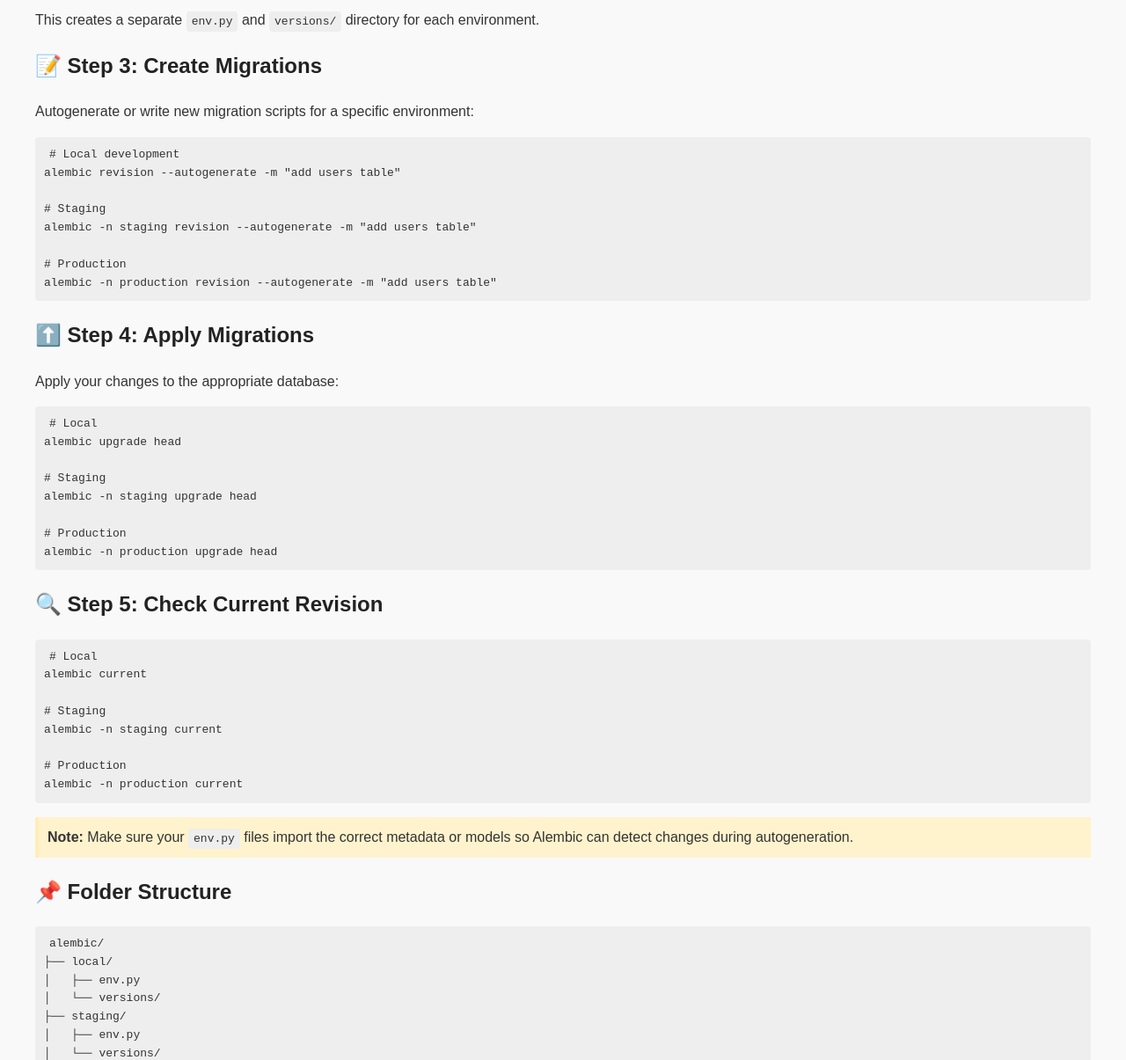
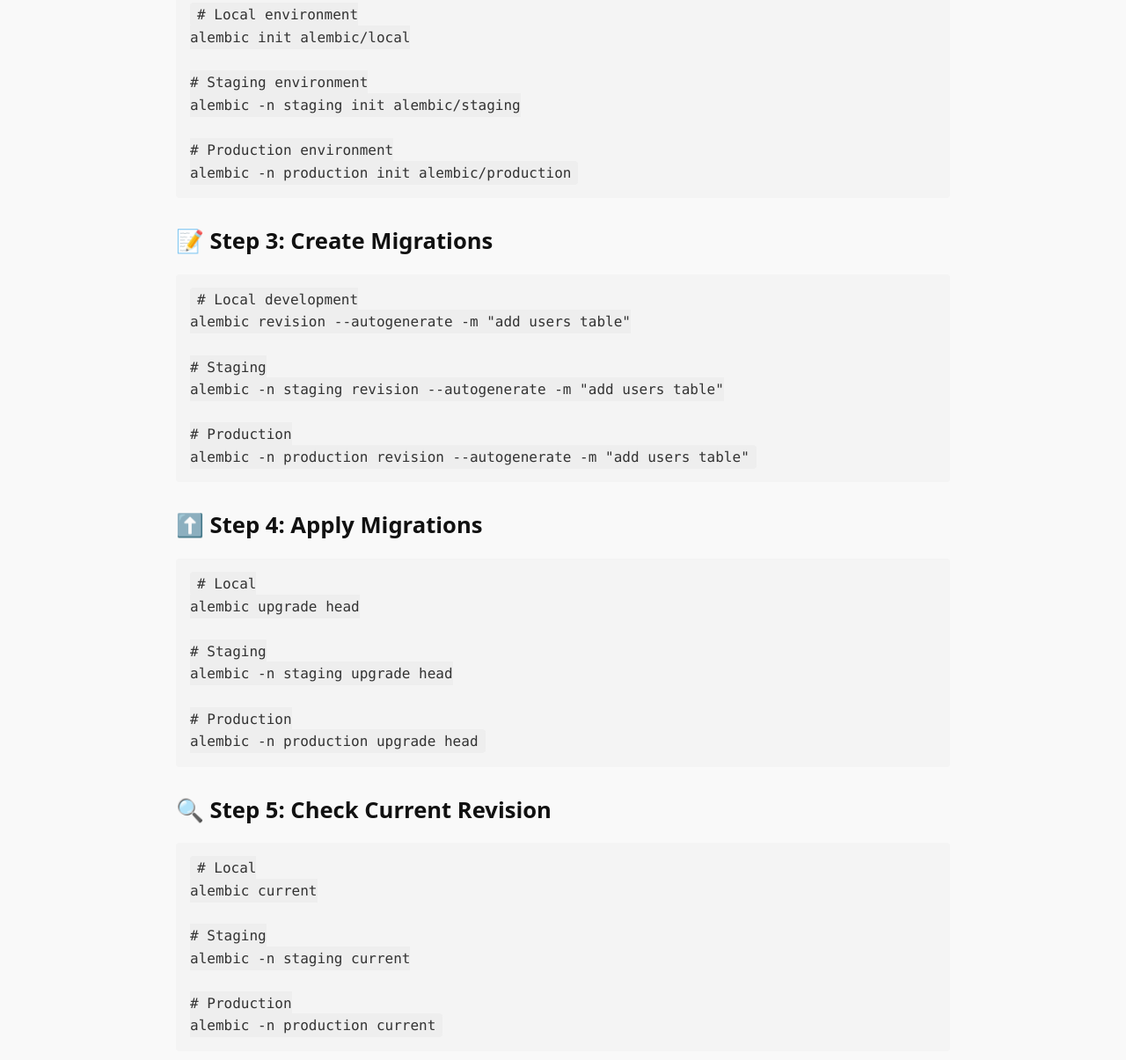
Before and after one commit to al-chris/Managing-Alembic-Migrations-Across-Multiple-Environments, a plain HTML site: page index.html in a window 1280 px wide. Shown: the part 1083-2288 px from the top of the page at 88% size. Drawn offline with Linux system fonts and the light colour scheme.

Commit message:
Update index.html

```diff
--- a/index.html
+++ b/index.html
@@ -3,38 +3,79 @@
 <head>
   <meta charset="UTF-8" />
   <meta name="viewport" content="width=device-width, initial-scale=1.0"/>
-  <title>Managing Alembic Migrations Across Multiple Environments</title>
+  <title>Managing Alembic Migrations</title>
   <style>
     body {
-      font-family: Arial, sans-serif;
-      margin: 40px;
-      line-height: 1.6;
+      font-family: system-ui, -apple-system, BlinkMacSystemFont, "Segoe UI", Roboto, sans-serif;
       background-color: #f9f9f9;
       color: #333;
+      margin: 0;
+      padding: 0;
+      font-size: 16px;
+      line-height: 1.6;
     }
+
+    .container {
+      max-width: 880px;
+      margin: auto;
+      padding: 2rem 1rem;
+    }
+
+    h1, h2, h3 {
+      color: #111;
+      line-height: 1.3;
+      margin-top: 2rem;
+    }
+
+    h1 {
+      font-size: 2.2rem;
+      margin-bottom: 1rem;
+    }
+
+    h2 {
+      font-size: 1.6rem;
+      margin-top: 2rem;
+    }
+
     code, pre {
       background-color: #eee;
-      padding: 4px 6px;
+      padding: 0.25rem 0.5rem;
       border-radius: 4px;
-      font-family: monospace;
+      font-family: Menlo, Consolas, monospace;
     }
+
     pre {
-      padding: 10px;
+      padding: 1rem;
       overflow-x: auto;
+      background: #f4f4f4;
+      font-size: 0.95rem;
     }
-    h1, h2, h3 {
-      color: #222;
+
+    ul {
+      padding-left: 1.2rem;
     }
+
     .note {
-      background-color: #fff3cd;
-      border-left: 4px solid #ffeeba;
-      padding: 10px;
-      margin: 1em 0;
+      background-color: #fff8db;
+      border-left: 4px solid #ffd43b;
+      padding: 1rem;
+      margin: 1.5rem 0;
+      border-radius: 4px;
+    }
+
+    @media (min-width: 900px) {
+      body {
+        font-size: 18px;
+      }
+
+      pre {
+        font-size: 1rem;
+      }
     }
   </style>
 </head>
 <body>
-
+  <div class="container">
     <h1>Managing Alembic Migrations Across Multiple Environments</h1>
 
     <p><strong>Alembic</strong> is a powerful tool for handling SQLAlchemy schema migrations. In real-world projects, you often need to manage separate databases for <code>local</code>, <code>staging</code>, and <code>production</code> environments — each with their own migration history and configuration.</p>
@@ -47,9 +88,7 @@
     </ul>
 
     <h2>🔧 Step 1: Extend <code>alembic.ini</code></h2>
-
     <p>Update your <code>alembic.ini</code> file to define multiple environments:</p>
-
     <pre><code>[DEFAULT]
 prepend_sys_path = .
 version_path_separator = os
@@ -64,13 +103,9 @@ sqlalchemy.url = driver://user:pass@staging-server/stagingdb
 
 [production]
 script_location = alembic/production
-sqlalchemy.url = driver://user:pass@prod-server/proddb
-</code></pre>
+sqlalchemy.url = driver://user:pass@prod-server/proddb</code></pre>
 
     <h2>📂 Step 2: Initialize Alembic Environments</h2>
-
-  <p>Run the following commands to create migration folders for each environment:</p>
-
     <pre><code># Local environment
 alembic init alembic/local
 
@@ -78,15 +113,9 @@ alembic init alembic/local
 alembic -n staging init alembic/staging
 
 # Production environment
-alembic -n production init alembic/production
-</code></pre>
-
-  <p>This creates a separate <code>env.py</code> and <code>versions/</code> directory for each environment.</p>
+alembic -n production init alembic/production</code></pre>
 
     <h2>📝 Step 3: Create Migrations</h2>
-
-  <p>Autogenerate or write new migration scripts for a specific environment:</p>
-
     <pre><code># Local development
 alembic revision --autogenerate -m "add users table"
 
@@ -94,13 +123,9 @@ alembic revision --autogenerate -m "add users table"
 alembic -n staging revision --autogenerate -m "add users table"
 
 # Production
-alembic -n production revision --autogenerate -m "add users table"
-</code></pre>
+alembic -n production revision --autogenerate -m "add users table"</code></pre>
 
     <h2>⬆️ Step 4: Apply Migrations</h2>
-
-  <p>Apply your changes to the appropriate database:</p>
-
     <pre><code># Local
 alembic upgrade head
 
@@ -108,11 +133,9 @@ alembic upgrade head
 alembic -n staging upgrade head
 
 # Production
-alembic -n production upgrade head
-</code></pre>
+alembic -n production upgrade head</code></pre>
 
     <h2>🔍 Step 5: Check Current Revision</h2>
-
     <pre><code># Local
 alembic current
 
@@ -120,11 +143,10 @@ alembic current
 alembic -n staging current
 
 # Production
-alembic -n production current
-</code></pre>
+alembic -n production current</code></pre>
 
     <div class="note">
-    <strong>Note:</strong> Make sure your <code>env.py</code> files import the correct metadata or models so Alembic can detect changes during autogeneration.
+      <strong>Note:</strong> Make sure your <code>env.py</code> files import the correct metadata or models so Alembic can detect schema changes.
     </div>
 
     <h2>📌 Folder Structure</h2>
@@ -137,17 +159,14 @@ alembic -n production current
 │   └── versions/
 └── production/
     ├── env.py
-    └── versions/
-</code></pre>
+    └── versions/</code></pre>
 
     <h2>✅ Summary</h2>
     <ul>
-    <li>Extend <code>alembic.ini</code> with multiple environments.</li>
-    <li>Use <code>-n</code> to target a specific environment.</li>
-    <li>Maintain isolated migration histories.</li>
+      <li>Use the <code>-n</code> flag for managing environment-specific migrations.</li>
+      <li>Isolate migrations per environment to reduce errors.</li>
+      <li>Test in local and staging before applying to production.</li>
     </ul>
-
-  <p>With this setup, you can safely test migrations in local and staging environments before applying them to production.</p>
-
+  </div>
 </body>
 </html>
```
Lines whose indentation alone changed are shown as unchanged.
